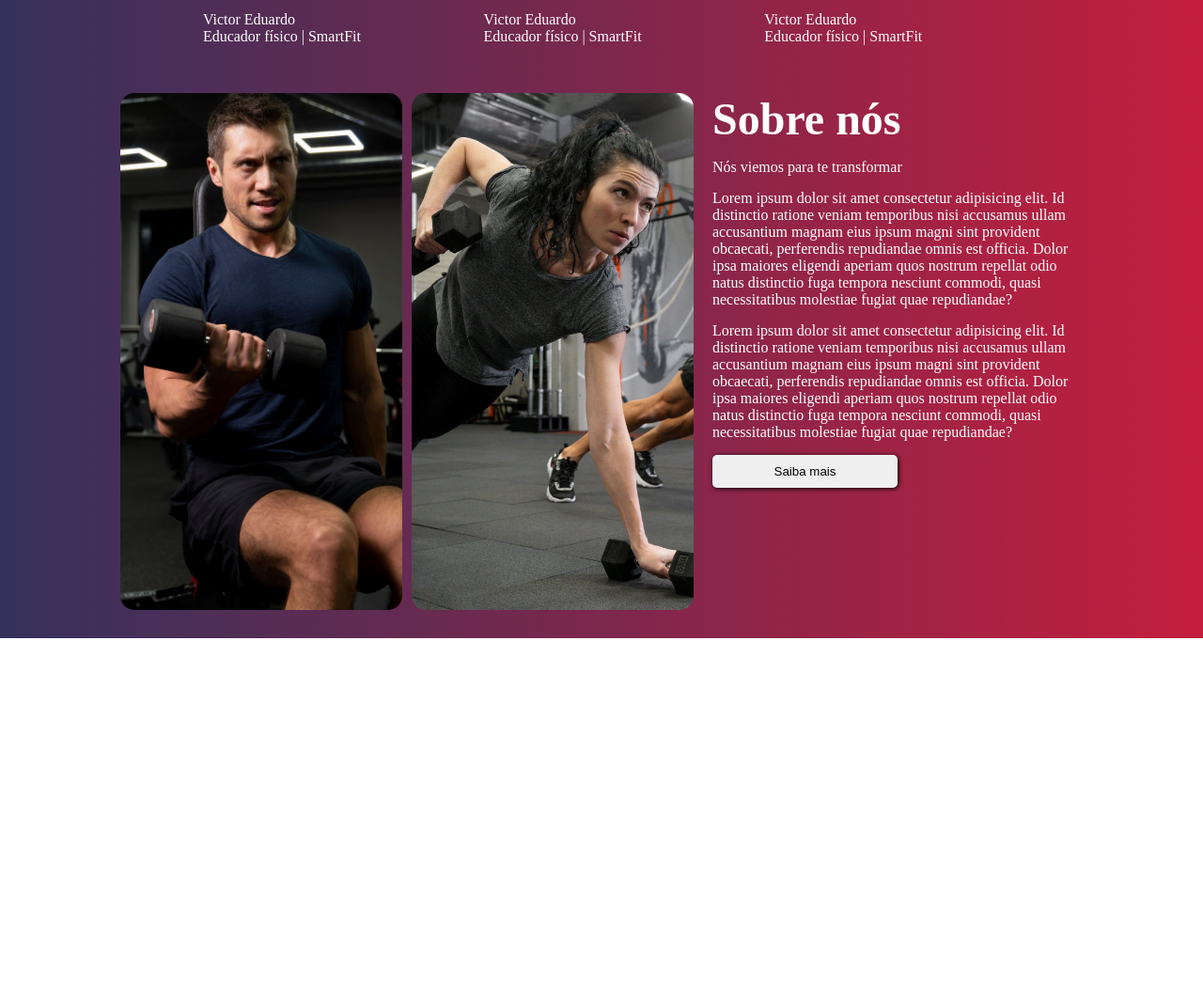
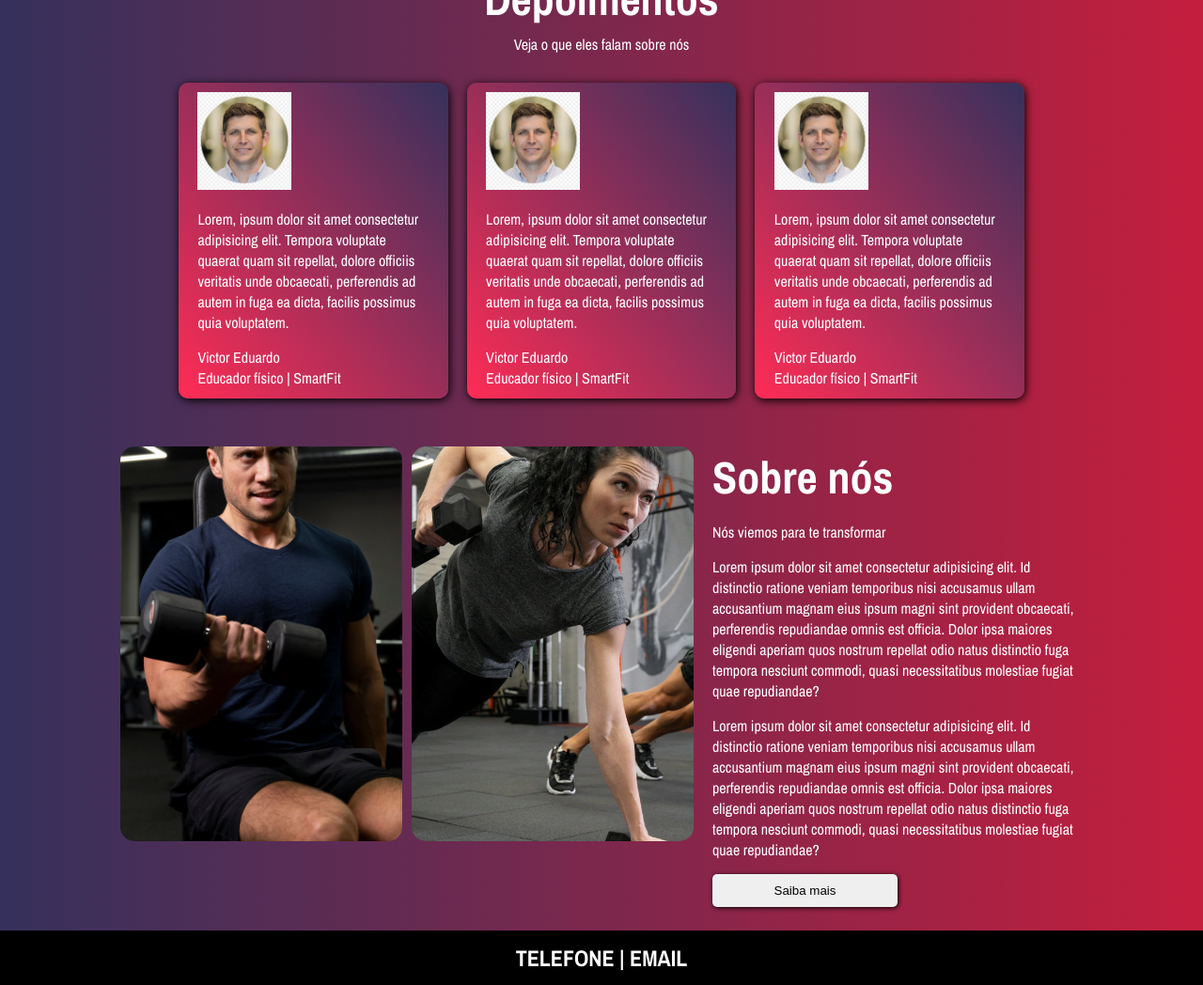
Before and after one commit to VictorOdarp/portfolio-LP, a plain HTML site: page index.html in a window 1280 px wide. Shown: the part 2597-3645 px from the top of the page at 94% size. Before the commit the page ends 3276 px from the top, so only its background shows below. Drawn offline with nearby package versions, Linux system fonts and the light colour scheme.

Commit message:
Alguns ajuste de containers e imagens, iniciantes sessão contato

```diff
--- a/index.html
+++ b/index.html
@@ -305,6 +305,12 @@
                 </div>
             </section>
         </main>
+
+        <main class="barra__contato">
+            <section class="barra__contato__conteudo">
+                <h2>TELEFONE | EMAIL</h2>
+            </section>
+        </main>
     <footer></footer>
     <script src="app.js"></script>
 </body>
--- a/style.css
+++ b/style.css
@@ -1,3 +1,5 @@
+@import url('https://fonts.googleapis.com/css2?family=Archivo+Narrow:ital,wght@0,400..700;1,400..700&family=Jost:ital,wght@0,100..900;1,100..900&family=Oswald:wght@200..700&display=swap');
+
 *{
     margin: 0;
     padding: 0;
@@ -7,6 +9,7 @@
 
 body{
     background: linear-gradient(90deg, #35315c, #C41E3D);
+    font-family: Archivo Narrow;
 }
 
 .headline{
@@ -20,7 +23,7 @@ body{
 }
 
 .headline__conteudo img {
-    width: 38%;
+    width: 40%;
     border-radius: 10px;
 }
 
@@ -32,7 +35,7 @@ body{
 }
 
 .headline__texto h1{
-    font-size: 2.5rem;
+    font-size: 3rem;
 }
 
 .headline__texto p {
@@ -92,7 +95,7 @@ body{
 }
 
 .beneficios img{
-    width: 46%;
+    width: 55%;
     border-radius: 10px;
 }
 
@@ -104,7 +107,7 @@ body{
 }
 
 .beneficios__conteudo h1 {
-    font-size: 2.5rem;
+    font-size: 3rem;
 }
 
 .beneficios__conteudo__button button{
@@ -185,11 +188,11 @@ body{
 }
 
 .segundo {
-    height: 420px;
+    height: 400px;
 }
 
 .depoimentos{
-    padding: 2% 15%;
+    padding: 2% 10%;
 }
 
 .depoimentos__conteudo{
@@ -211,12 +214,17 @@ body{
 
 .container__depoimentos{
     display: flex;
-    justify-content: space-around;
+    justify-content: center;
+    gap: 20px;
 }
 
 .container__depoimentos__conteudo{
     display: flex;
     flex-direction: column;
+    padding: 1% 2%;
+    background: linear-gradient(50deg,#FF2C55,#35315C);
+    border-radius: 10px;
+    box-shadow: 1px 2px 10px black;
     gap: 15px;
     width: 28%;
 }
@@ -249,7 +257,7 @@ body{
 
 .sobrenos__container__imagem img {
     width: 300px;
-    height: 550px;
+    height: 420px;
     object-fit: cover;
     border-radius: 15px;
 }
@@ -280,3 +288,14 @@ body{
     box-shadow: 1px 1px 5px black;
     cursor: pointer;
 }
+
+.barra__contato{
+    width: 100%;
+    background-color: black;
+    padding: 1%;
+}
+
+.barra__contato__conteudo{
+    display: flex;
+    justify-content: center;
+}
```
